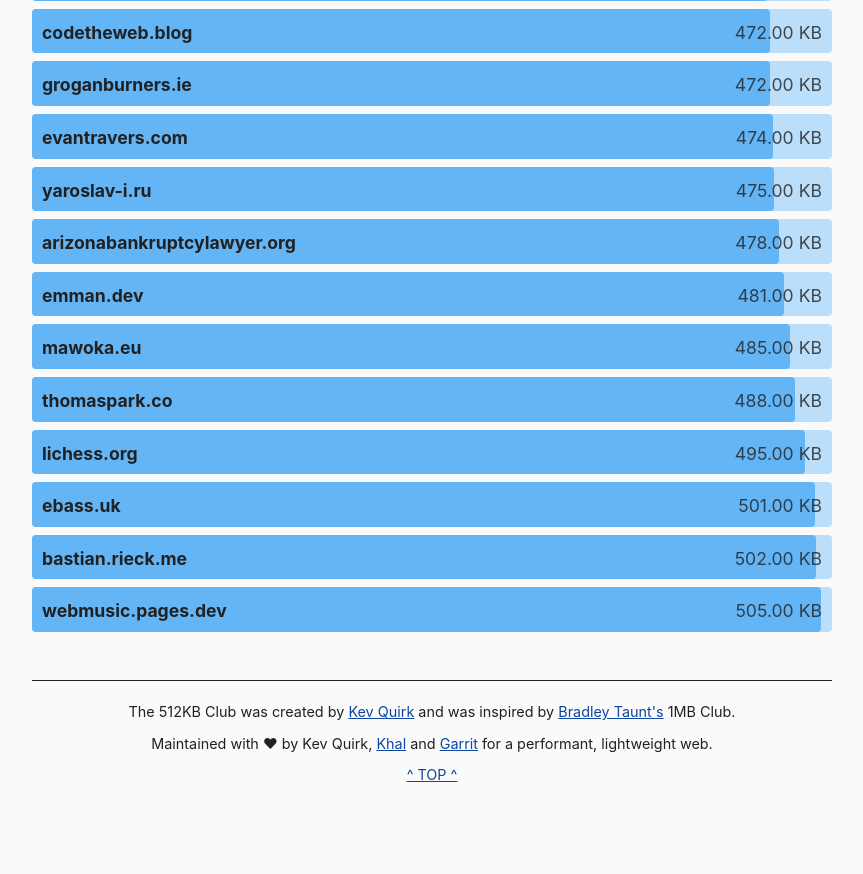
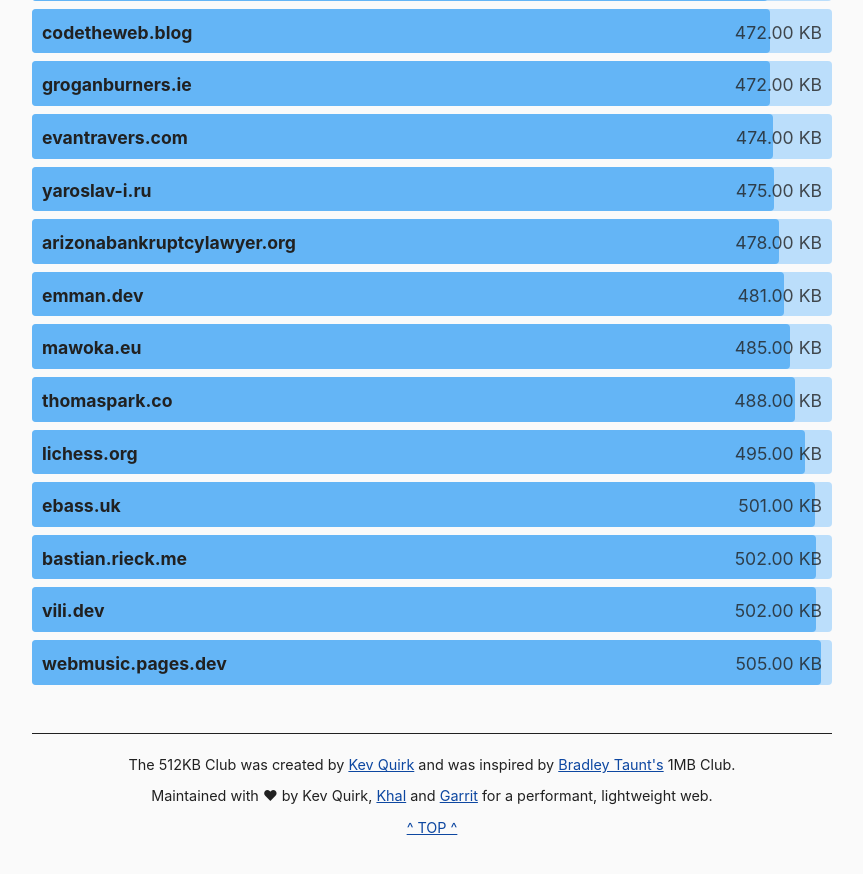
Before and after one commit to kevquirk/512kb.club, a Jekyll site: the page built from index.md, in a window 1280 px wide and 900 px high, scrolled down 31921 px. Shown: the top 874 px of the window, without its empty margins (208-1071 px from the left). Built offline with Jekyll 4.4.1, drawn with Linux system fonts in a browser that asks for light colours; before the commit the page ends 32768 px from its top, so only the background shows below that.

Commit message:
Added vili.dev

```diff
--- a/_data/sites.yml
+++ b/_data/sites.yml
@@ -2767,6 +2767,11 @@
   size: 7.6
   last_checked: 2022-04-26
 
+- domain: vili.dev
+  url: https://vili.dev/
+  size: 502
+  last_checked: 2023-03-27
+
 - domain: webmusic.pages.dev
   url: https://webmusic.pages.dev/
   size: 505
```
